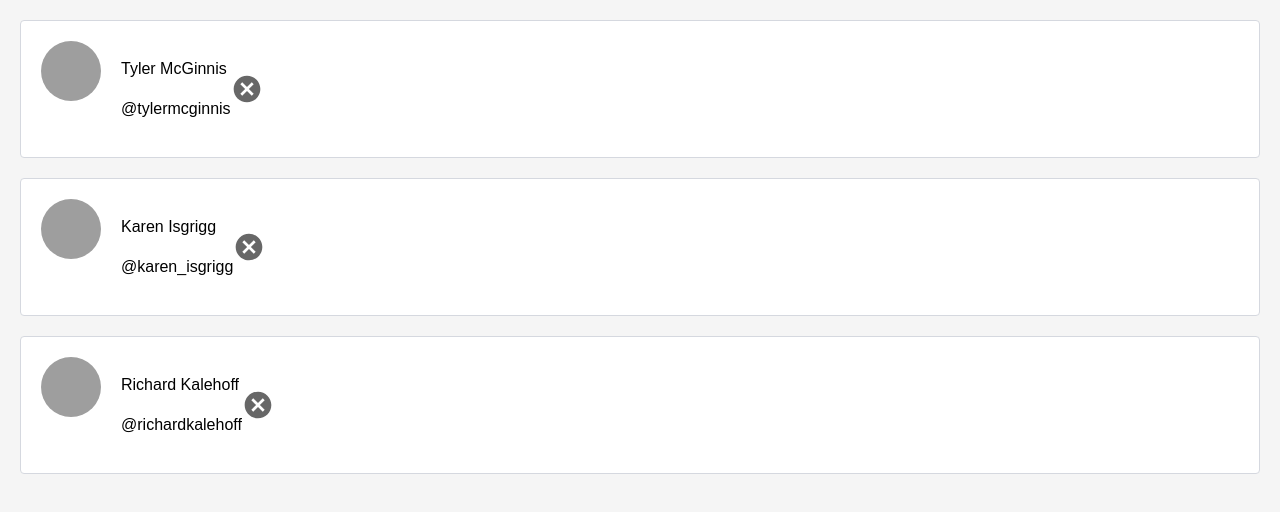
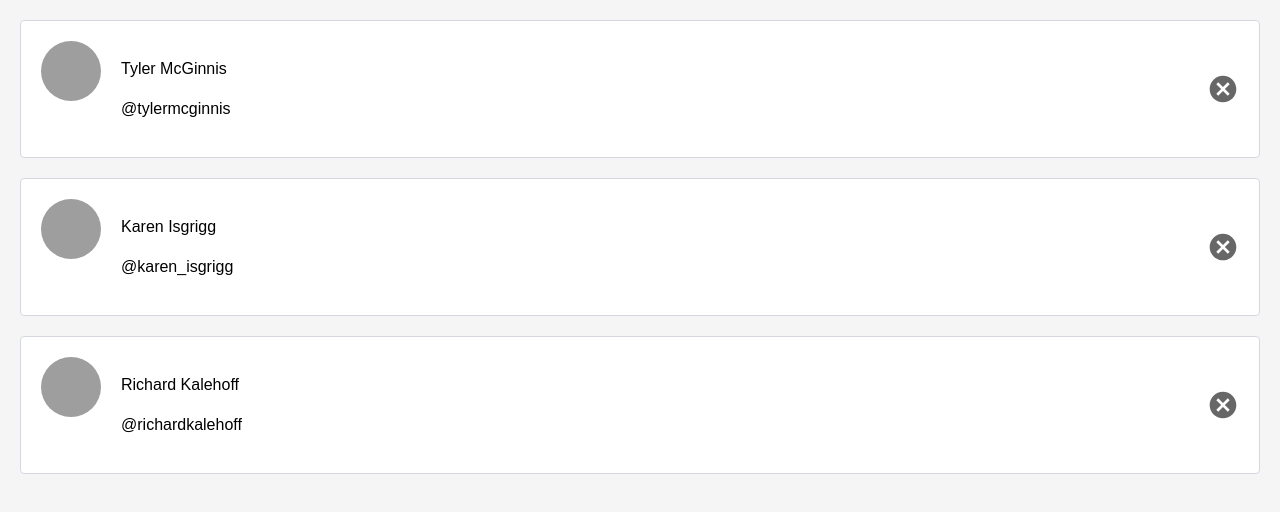
Before and after one commit to UcheSylvester/Contacts-Manager, a React (Create React App) app: page / in a window 1280 px wide. Shown: the top 512 px of the page. Built offline with nearby package versions, Linux system fonts and the light colour scheme.

Commit message:
fixed styling for contact-remove button, converted list contaacts to a functional stateless component

```diff
--- a/src/index.css
+++ b/src/index.css
@@ -189,4 +189,5 @@ body,
   vertical-align: middle;
   cursor: pointer;
   outline: none;
+  margin-left: auto;
 }
```
Also changed, not shown: src/ListContacts.js (+2 -8 lines).
